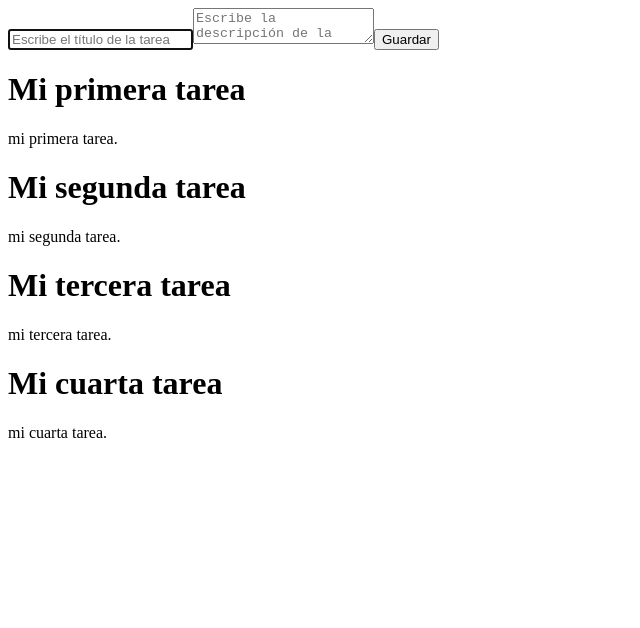
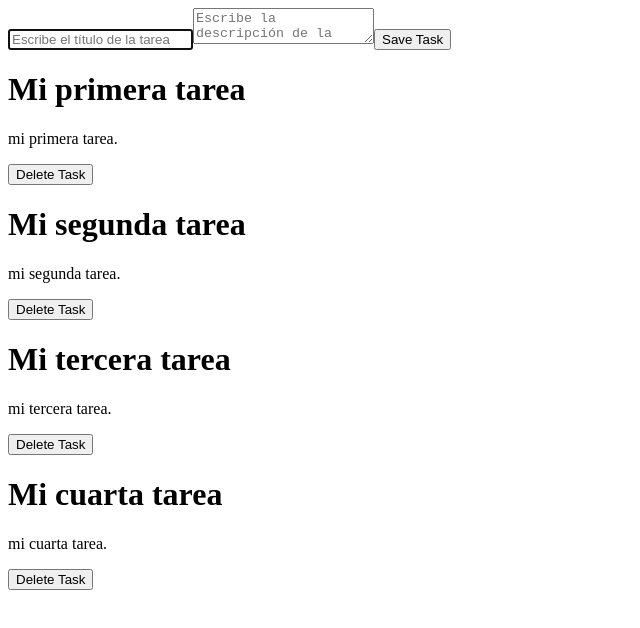
Before and after one commit to panxoyk/javascript_react-tasks, a React (Vite) app: page / in a window 1280 px wide. Shown: the top 628 px of the page, without its empty margins (0-640 px from the left). Built offline with nearby package versions, Linux system fonts and the light colour scheme.

Commit message:
Cuarta Sesión proyecto

```diff
--- a/src/App.jsx
+++ b/src/App.jsx
@@ -20,9 +20,13 @@
     }]);
   };
 
+  function DeleteTask (taskId) {
+    setTasks(tasks.filter(task => task.id !== taskId));
+  };
+
   return <>
     <TaskForm createTask={CreateTask} />
-    <TaskList tasks={tasks}/>
+    <TaskList tasks={tasks} deleteTask={DeleteTask} />
   </>
 };
 
--- a/src/components/TaskCard.jsx
+++ b/src/components/TaskCard.jsx
@@ -1,7 +1,11 @@
-function TaskCard ({task}) {
+function TaskCard ({ task, deleteTask }) {
+
     return <div>
         <h1> {task.title} </h1>
         <p> {task.description} </p>
+        <button onClick={() => deleteTask(task.id)}>
+            Delete Task
+        </button>
     </div>
 };
 
--- a/src/components/TaskForm.jsx
+++ b/src/components/TaskForm.jsx
@@ -27,7 +27,7 @@
             onChange={(e) => setDescription(e.target.value)}
             value={description}
         ></textarea>
-        <button> Guardar </button>
+        <button> Save Task </button>
     </form>
 };
 
--- a/src/components/TaskList.jsx
+++ b/src/components/TaskList.jsx
@@ -1,6 +1,6 @@
 import TaskCard from './TaskCard';
 
-function TaskList ({tasks}) {
+function TaskList ({ tasks, deleteTask }) {
     if (tasks.length === 0) {
         return <h1> No hat tareas aún </h1>
     };
@@ -8,7 +8,7 @@
     return <div>
         {
             tasks.map((task) => (
-                <TaskCard task={task} key={task.id} />
+                <TaskCard key={task.id} task={task} deleteTask={deleteTask} />
             ))
         }
     </div>
```
